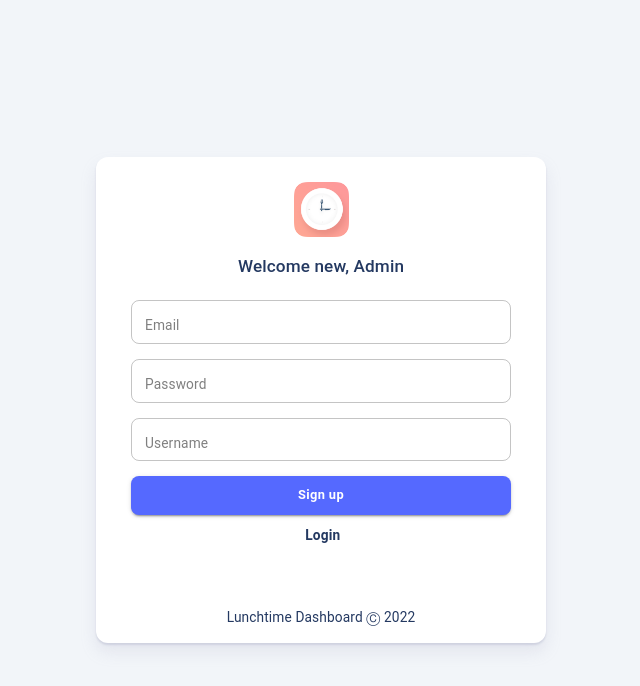
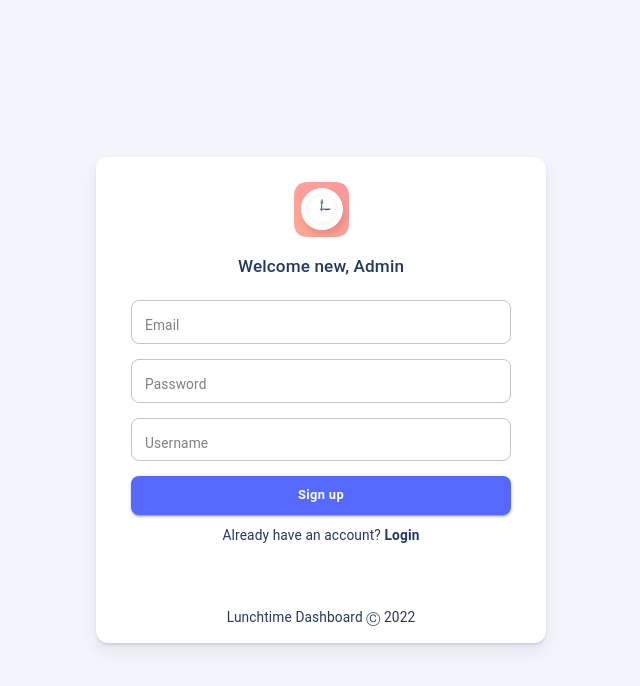
Before and after one commit to phamtin/lunch.time, a React (Create React App) app in the folder frontend/: page /signup in a window 1280 px wide. Shown: the top 686 px of the page, without its empty margins (319-959 px from the left). Built offline with nearby package versions, Linux system fonts and the light colour scheme.

Commit message:
add missing text

```diff
--- a/frontend/src/modules/auth/screens/SignupScreen/SignupScreen.tsx
+++ b/frontend/src/modules/auth/screens/SignupScreen/SignupScreen.tsx
@@ -132,7 +132,7 @@ const SignupScreen = () => {
               Sign up
             </Button>
             <Box className={classes.loginButton}>
-              &nbsp;
+              Already have an account?&nbsp;
               <Typography className={classes.loginButtonTitle} onClick={onLogin}>
                 <strong>Login</strong>
               </Typography>
```
